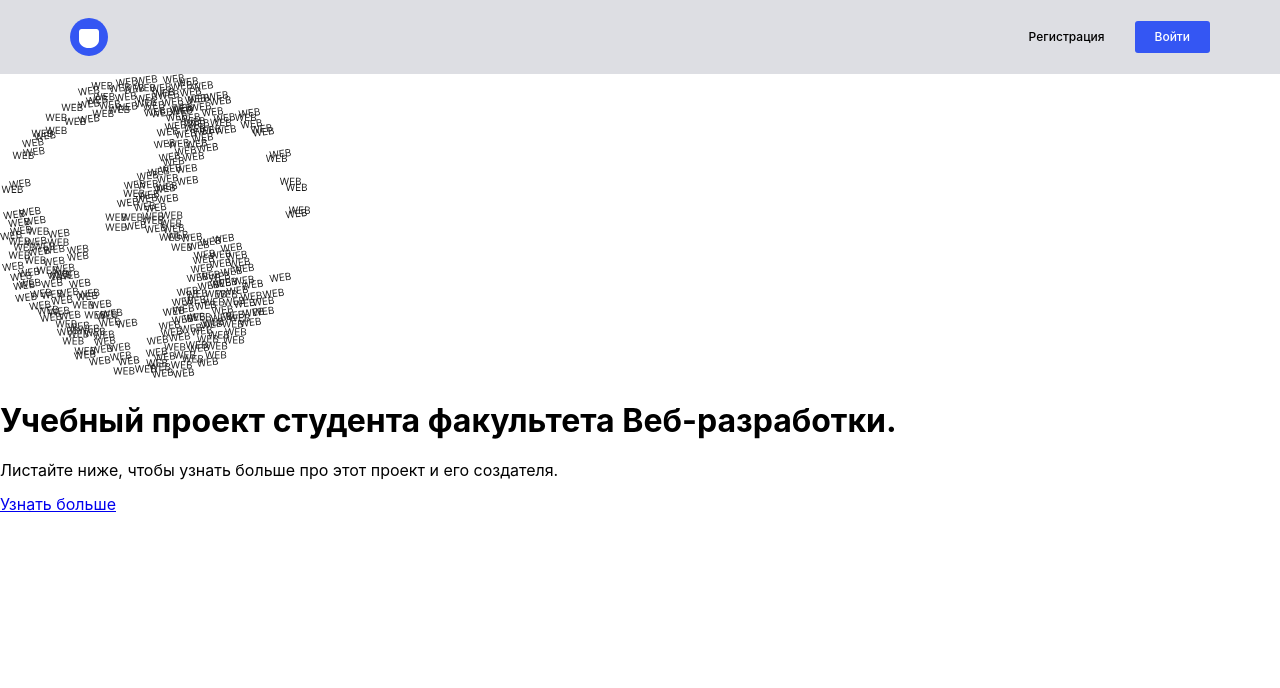
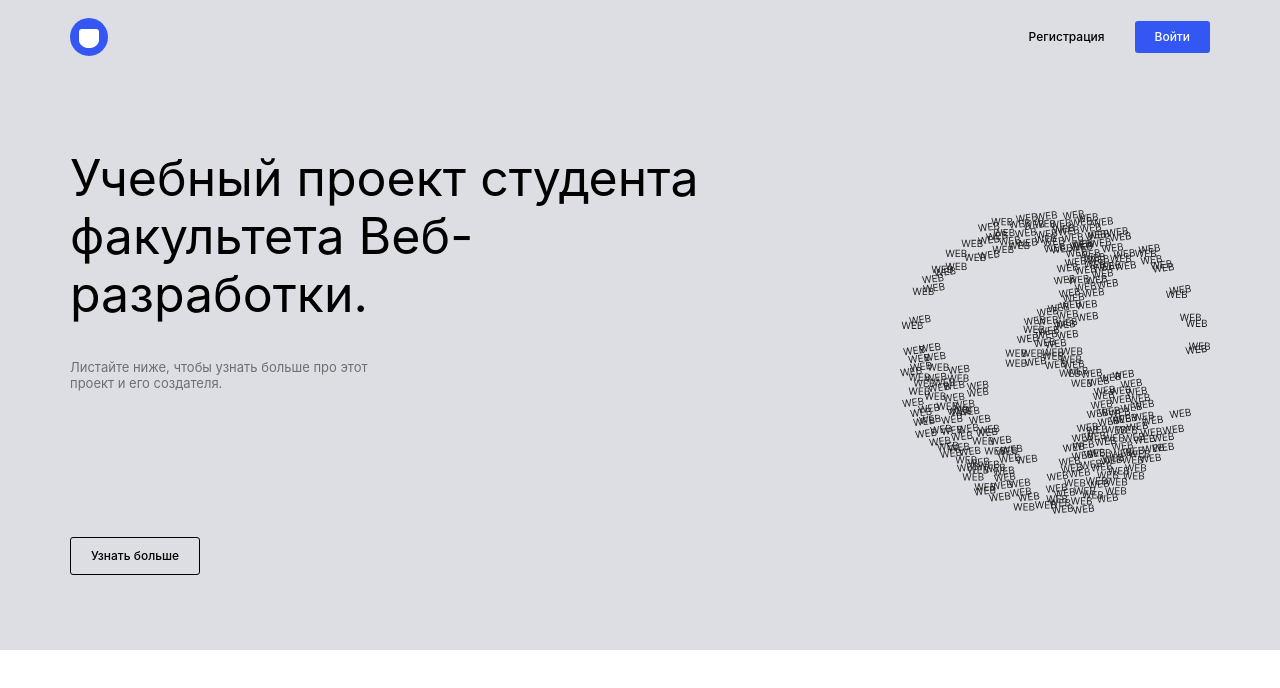
Before and after one commit to Artyom774/movies-explorer-frontend, a React (Create React App) app: page / in a window 1280 px wide. Shown: the top 688 px of the page. Built offline with nearby package versions, Linux system fonts and the light colour scheme.

Commit message:
feat: сверстать section promo for 1280px

```diff
--- a/src/blocks/main/main.css
+++ b/src/blocks/main/main.css
@@ -0,0 +1,6 @@
+.main {
+  display: flex;
+  flex-direction: column;
+  width: 100%;
+  box-sizing: border-box;
+}
--- a/src/blocks/promo/__container/promo__container.css
+++ b/src/blocks/promo/__container/promo__container.css
@@ -0,0 +1,5 @@
+.promo-container {
+  display: flex;
+  flex-direction: column;
+  width: 640px;
+}
--- a/src/blocks/promo/__image/promo__image.css
+++ b/src/blocks/promo/__image/promo__image.css
@@ -0,0 +1,5 @@
+.promo-image {
+  width: 310px;
+  height: 304px;
+  object-fit: contain;
+}
--- a/src/blocks/promo/__link/promo__link.css
+++ b/src/blocks/promo/__link/promo__link.css
@@ -0,0 +1,13 @@
+.promo__link {
+  margin: 0 ;
+  padding: 10px 20px;
+  font-size: 12px;
+  line-height: 16px;
+  font-weight: 500;
+  text-decoration: none;
+  color: black;
+  display: inline-block;
+  border: 1px solid black;
+  border-radius: 3px;
+  box-sizing: border-box;
+}
--- a/src/blocks/promo/__subtitle/promo__subtitle.css
+++ b/src/blocks/promo/__subtitle/promo__subtitle.css
@@ -0,0 +1,9 @@
+.promo__subtitle {
+  width: 310px;
+  margin: 0 0 146px;
+  padding: 0;
+  font-size: 13px;
+  font-weight: 400;
+  line-height: 16px;
+  opacity: .5;
+}
--- a/src/blocks/promo/__title/promo__title.css
+++ b/src/blocks/promo/__title/promo__title.css
@@ -0,0 +1,8 @@
+.promo__title {
+  width: 640px;
+  margin: 0 0 36px;
+  padding: 0;
+  font-size: 50px;
+  font-weight: 400;
+  line-height: 58px;
+}
--- a/src/blocks/promo/promo.css
+++ b/src/blocks/promo/promo.css
@@ -0,0 +1,9 @@
+.promo {
+  display: flex;
+  flex-direction: row-reverse ;
+  width: 100%;
+  box-sizing: border-box;
+  padding: 75px 70px;
+  background-color: #dddee3;
+  justify-content: space-between;
+}
```
